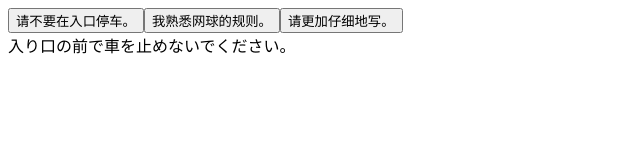
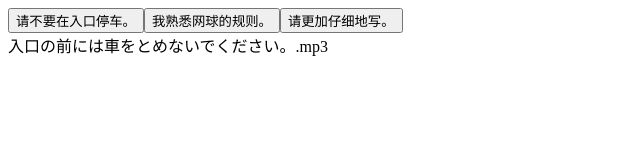
Before and after one commit to zhangmasato/jlptN3, a plain HTML site: page index.html in a window 1280 px wide. Both pictures are taken after a click on the button "请不要在入口停车。". Shown: the full height of the page, 0-640 px from the left. Drawn offline with Linux system fonts and the light colour scheme.

Commit message:
Update index.html

```diff
--- a/index.html
+++ b/index.html
@@ -13,15 +13,15 @@
 
 <script>
 const audioFiles = [
-  { name: "入口の前には 車をとめないでください。.mp3", translation: "请不要在入口停车。", japanese: "入り口の前で車を止めないでください。" },
-  { name: "わたしは テニスのルールを よく しりま.mp3", translation: "我熟悉网球的规则。", japanese: "私はテニスのルールをよく知ります。" },
-  { name: "もっと ていねいに かいてください。.mp3", translation: "请更加仔细地写。", japanese: "もっと丁寧に書いてください。" }
+  { name: "入口の前には車をとめないでください。.mp3", translation: "请不要在入口停车。"},
+  { name: "わたしはテニスのルールを よく しりま.mp3", translation: "我熟悉网球的规则。"},
+  { name: "もっとていねいに かいてください。.mp3", translation: "请更加仔细地写。"}
 ];
 
 function playAudio(index) {
   const audioPlayer = new Audio(audioFiles[index].name);
   audioPlayer.play();
-  document.getElementById('japaneseText').textContent = audioFiles[index].japanese;
+  document.getElementById('japaneseText').textContent = audioFiles[index].name;
 }
 
 function createAudioButtons() {
```
